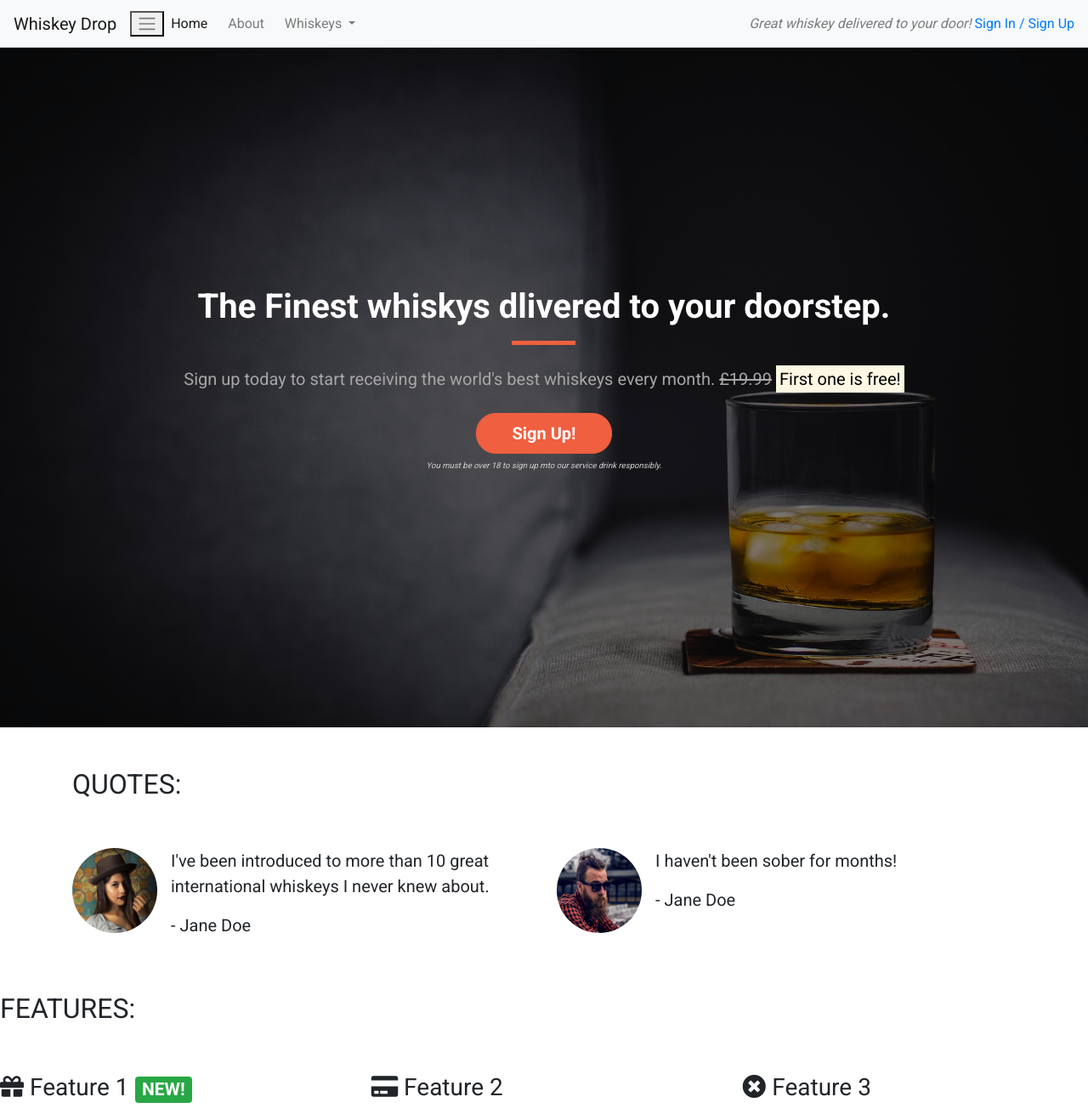
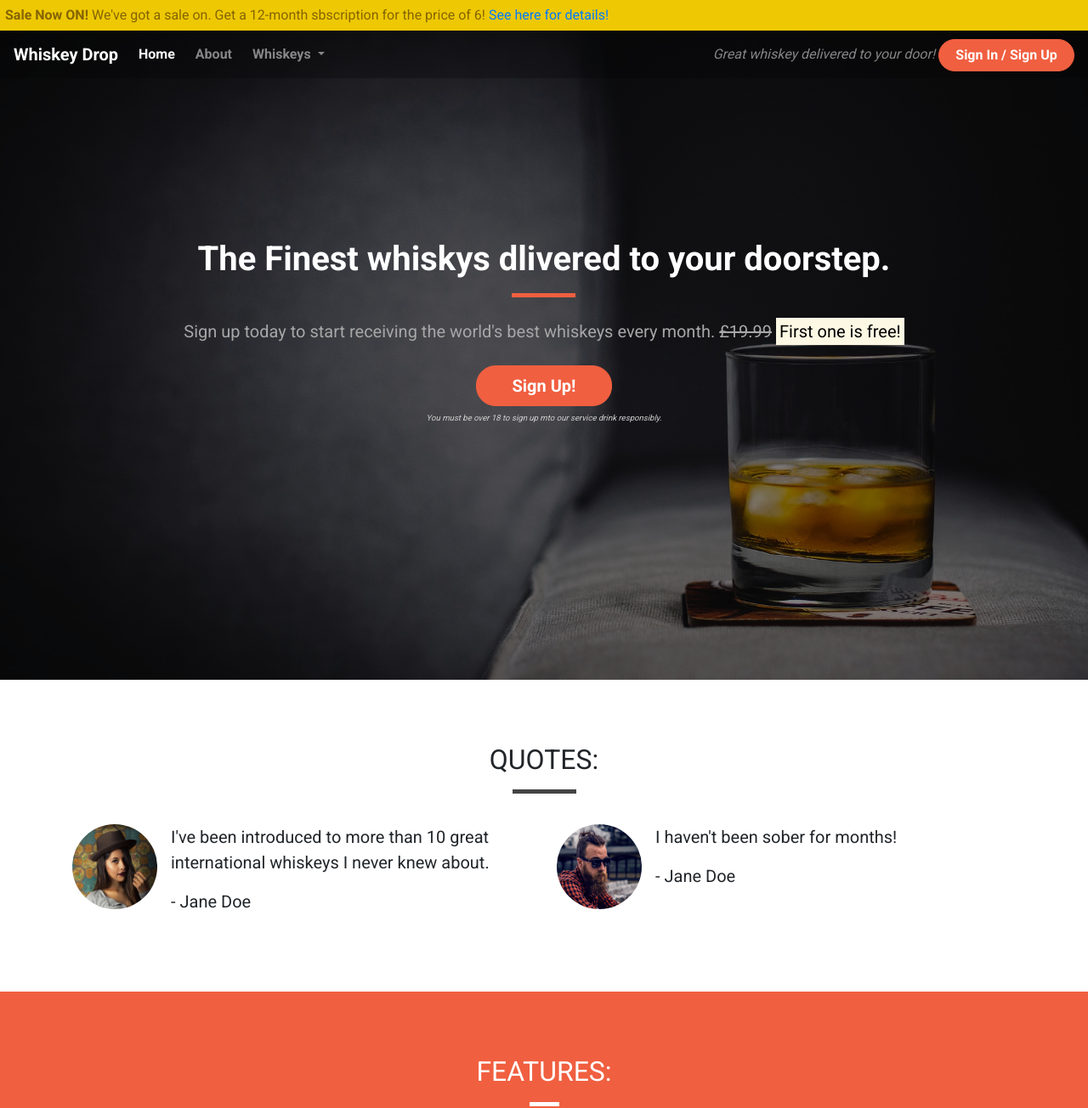
Before and after one commit to Harriss1989/Bootstrap, a plain HTML site: page index.html in a window 1280 px wide. Shown: the top 1304 px of the page at 85% size. Drawn offline with nearby package versions, Linux system fonts and the light colour scheme.

Commit message:
added styles to features and quotes

```diff
--- a/assets/css/style.css
+++ b/assets/css/style.css
@@ -2,7 +2,26 @@ body {
     font-family: 'Roboto', sans-serif;
 }
 
-.alert-container {}
+.container-wrapper {}
+
+.container-wrapper--red {
+    background-color: #f05f40;
+    color: white;
+}
+
+.alert-container .col-12 {
+    padding-left: 0;
+    padding-right: 0;
+    z-index: 1;
+}
+
+.site-wide-alert{
+    border-radius: 0;
+    margin-bottom: 0;
+    padding: 5px;
+    background-color: #eec802;
+    border-color: #eec802;
+}
 
 .callout-container {
     height: 100vh;
@@ -31,20 +50,76 @@ body {
 
 .features-container {}
 
+/* Page header */
+
+.page-header {
+    margin-bottom: 0;
+    border-bottom: 0;
+    text-align: center;
+}
+
+.page-header h2 {
+    margin-top: 0;
+}
+
+.quotes .page-header {
+    margin-bottom: 20px;
+}
+
 /* Block dividers */
 
 .block-divider {
     width: 75px;
     height: 5px;
     border: 0;
+    background-color: #444;
 }
 
 .block-divider--orange {
     background-color: #f05f40;
 }
 
+.block-divider--white {
+background-color: white;
+}
+
 .block-divider--short {
     width: 35px;
+}
+
+/* content containers */
+
+.content-container {
+    padding-top: 75px;
+    padding-bottom: 75px;
+}
+
+/* navbar */
+
+.navalert-container {
+    position: absolute;
+    top: 0;
+    left: 0;
+    padding-left: 0;
+    padding-right: 0;
+}
+.navbar {
+    margin-bottom: 0;
+    border: 0;
+    width: 100%;
+    background-color: rgba(0, 0, 0, 0.25);
+    z-index: 1;
+}
+
+.navbar .navbar-toggler {
+    border: 0;
+}
+
+.navbar .navbar-nav a {
+    font-weight: bold;
+}
+.navbar-brand {
+    font-weight: bold;
 }
 
 /*Jumbotron*/
@@ -91,3 +166,23 @@ body {
     background-color: #df4929;
     border-color: #df4929;
 }
+
+.feature {
+    text-align: center;
+    margin-bottom: 40px;
+}
+.feature i {
+    margin-bottom: 20px;
+    font-size: 45px;
+    line-height: 45px;
+}
+
+.feature .btn{
+    background-color: white;
+    border-color: white;
+    border-radius: 15px;
+    min-width: 100px;
+    font-weight: bold;
+    margin-top: 10px;
+    color: #f05f40;
+}
--- a/index.html
+++ b/index.html
@@ -17,11 +17,22 @@
 
 <body>
     <!--nav-->
-    <nav class="navbar navbar-light bg-light navbar-expand-sm">
+    <div class="container-fluid navalert-container">
+        <div class="container-fluid alert-container">
+            <div class="row d-none d-sm-block">
+                <div class="col-12">
+                    <div class="site-wide-alert alert alert-warning">
+                        <strong>Sale Now ON!</strong> We've got a sale on. Get a 12-month sbscription for the price of
+                        6! <a href="">See here for details!</a>
+                    </div>
+                </div>
+            </div>
+        </div>
+        <nav class="navbar navbar-dark navbar-expand-sm">
             <a href="/" class="navbar-brand">
                 Whiskey Drop</a>
 
-        <button class="navebar-togger ml-auto" type="button" data-toggle="collapse" data-target="#navbarNavDropdown"
+            <button class="navbar-toggler ml-auto" type="button" data-toggle="collapse" data-target="#navbarNavDropdown"
                 aria-controls="navbarNavDropdown" aria-expanded="false" aria-label="Toggle navigation">
                 <span class="navbar-toggler-icon"></span></button>
 
@@ -41,23 +52,16 @@
                             <a class="dropdown-item" href="#">American</a>
                         </div>
                     </li>
-                <li class="nav-item mr-2 d-block d-sm-none"><a class="nav-link" href="/login">Sign In / Sign Up</a></li>
+                    <li class="nav-item mr-2 d-block d-sm-none"><a class="nav-link" href="/login">Sign In / Sign Up</a>
+                    </li>
                 </ul>
             </div>
             <div class="d-none d-md-block">
                 <p class="navbar-text my-auto"><i>Great whiskey delivered to your door!</i></p>
-            <a href="/login">Sign In / Sign Up</a>
+                <a href="/login" class="btn btn--cta btn--red">Sign In / Sign Up</a>
             </div>
         </nav>
-    <!-- <div class="container alert-container">
-        <div class="row d-none d-sm-block">
-            <div class="col-12">
-                <div class="alert alert-warning">
-                    <strong>Sale Now ON!</strong> We've got a sale on. Get a 12-month sbscription for the price of 6! <a
-                        href="">See here for details!</a>
     </div>
-            </div>
-        </div> -->
     <div class="container-fluid callout-container">
         <!-- Callout -->
         <div class="opaque-overlay">&nbsp;</div>
@@ -78,16 +82,18 @@
                 </section>
             </div>
         </div>
-        </div>
         <!--/.callout-->
     </div>
 
+
     <!-- Quotes -->
-    <div class="container quotes-container">
+    <div class="cotainer-wrapper">
+        <div class="container quotes-container content-container">
             <section class="quotes">
                 <div class="row">
-                <div class="col-12 my-5">
+                    <div class="col-12 page-header">
                         <h2 class="text-uppercase">Quotes:</h2>
+                        <hr class="block-divider block-divider-short">
                     </div>
                 </div>
                 <div class="row">
@@ -98,7 +104,8 @@
                             </div>
                             <div class="media-body">
                                 <blockquote class="blockquote">
-                                <p>I've been introduced to more than 10 great international whiskeys I never knew about.
+                                    <p>I've been introduced to more than 10 great international whiskeys I never knew
+                                        about.
                                     </p>
                                     <p>- Jane Doe</p>
                                 </blockquote>
@@ -123,23 +130,28 @@
 
             <!-- /.quotes -->
         </div>
+    </div>
 
     <!-- Features -->
-    <div class="features-container">
+    <div class="container-wrapper container-wrapper--red">
+        <div class="container content-container features-container">
             <section class="features">
                 <div class="row">
-                <div class="col-12 my-5">
+                    <div class="col-12 page-header">
                         <h2 class="text-uppercase">Features:</h2>
+                        <hr class="block-divider block-divider--short block-divider--white">
                     </div>
                 </div>
                 <div class="row">
                     <div class="col-12 col-md-6 col-lg-4">
                         <div class="feature">
-                        <h3><i class="fas fa-gift d-none d-sm-inline"></i> Feature 1 <span
+                            <h3><i class="fas fa-gift d-none d-sm-block"></i> Feature 1 <span
                                     class="badge badge-success">NEW!</span></h3>
-                        <p>Lorem ipsum dolor sit amet, consectetur adipiscing elit, sed do eiusmod tempor incididunt ut
+                            <p>Lorem ipsum dolor sit amet, consectetur adipiscing elit, sed do eiusmod tempor incididunt
+                                ut
                                 labore
-                            et dolore magna aliqua. Ut enim ad minim veniam, quis nostrud exercitation ullamco laboris
+                                et dolore magna aliqua. Ut enim ad minim veniam, quis nostrud exercitation ullamco
+                                laboris
                                 nisi
                                 ut
                                 aliquip ex ea commodo consequat.</p>
@@ -148,10 +160,12 @@
                     </div>
                     <div class="col-12 col-md-6 col-lg-4">
                         <div class="feature">
-                        <h3><i class="fas fa-credit-card d-none d-sm-inline"></i> Feature 2</h3>
-                        <p>Lorem ipsum dolor sit amet, consectetur adipiscing elit, sed do eiusmod tempor incididunt ut
+                            <h3><i class="fas fa-credit-card d-none d-sm-block"></i> Feature 2</h3>
+                            <p>Lorem ipsum dolor sit amet, consectetur adipiscing elit, sed do eiusmod tempor incididunt
+                                ut
                                 labore
-                            et dolore magna aliqua. Ut enim ad minim veniam, quis nostrud exercitation ullamco laboris
+                                et dolore magna aliqua. Ut enim ad minim veniam, quis nostrud exercitation ullamco
+                                laboris
                                 nisi
                                 ut
                                 aliquip ex ea commodo consequat.</p>
@@ -160,10 +174,12 @@
                     </div>
                     <div class="col-12 d-md-none d-lg-block col-lg-4">
                         <div class="feature">
-                        <h3><i class="fas fa-times-circle d-none d-sm-inline"></i> Feature 3</h3>
-                        <p>Lorem ipsum dolor sit amet, consectetur adipiscing elit, sed do eiusmod tempor incididunt ut
+                            <h3><i class="fas fa-times-circle d-none d-sm-block"></i> Feature 3</h3>
+                            <p>Lorem ipsum dolor sit amet, consectetur adipiscing elit, sed do eiusmod tempor incididunt
+                                ut
                                 labore
-                            et dolore magna aliqua. Ut enim ad minim veniam, quis nostrud exercitation ullamco laboris
+                                et dolore magna aliqua. Ut enim ad minim veniam, quis nostrud exercitation ullamco
+                                laboris
                                 nisi
                                 ut
                                 aliquip ex ea commodo consequat.</p>
@@ -172,7 +188,8 @@
                     </div>
                 </div>
             </section>
-        <section>
+
+            <!-- <section>
             <div class="feature">
                 <h3>Monthly favorites</h3>
                 <table class="table">
@@ -211,10 +228,10 @@
                     aliquip ex ea commodo consequat.</p>
                 <p><a class="btn btn-sm btn-light" href="">Read More</a></p>
             </div>
-        </section>
+        </section> -->
             <!-- /.features -->
         </div>
-
+    </div>
 
     <div class="modal" tabindex="-1" role="dialog" id="signUpModal">
         <div class="modal-dialog" role="document">
```
Lines whose indentation alone changed are shown as unchanged.
